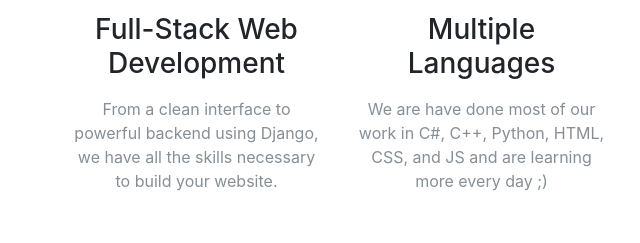
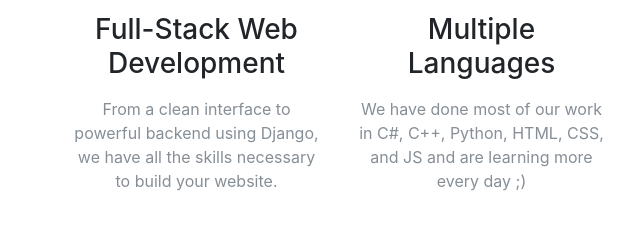
Before and after one commit to brosofcode/brosofcode.github.io, a website with bundled scripts: page index.html in a window 1280 px wide. Shown: the part 1130-1373 px from the top of the page, 16-656 px from the left. Built offline with nearby package versions, Linux system fonts and the light colour scheme.

Commit message:
Grammar Fix

```diff
--- a/index.html
+++ b/index.html
@@ -100,7 +100,7 @@
           <div class="service-box mt-5 mx-auto">
             <i class="fa fa-4x fa-code text-primary mb-3 sr-icons"></i>
             <h3 class="mb-3">Multiple Languages</h3>
-            <p class="text-muted mb-0">We are have done most of our work in C#, C++, Python, HTML, CSS, and JS and are learning more every day ;)</p>
+            <p class="text-muted mb-0">We have done most of our work in C#, C++, Python, HTML, CSS, and JS and are learning more every day ;)</p>
           </div>
         </div>
         <div class="col-lg-3 col-md-6 text-center">
```
